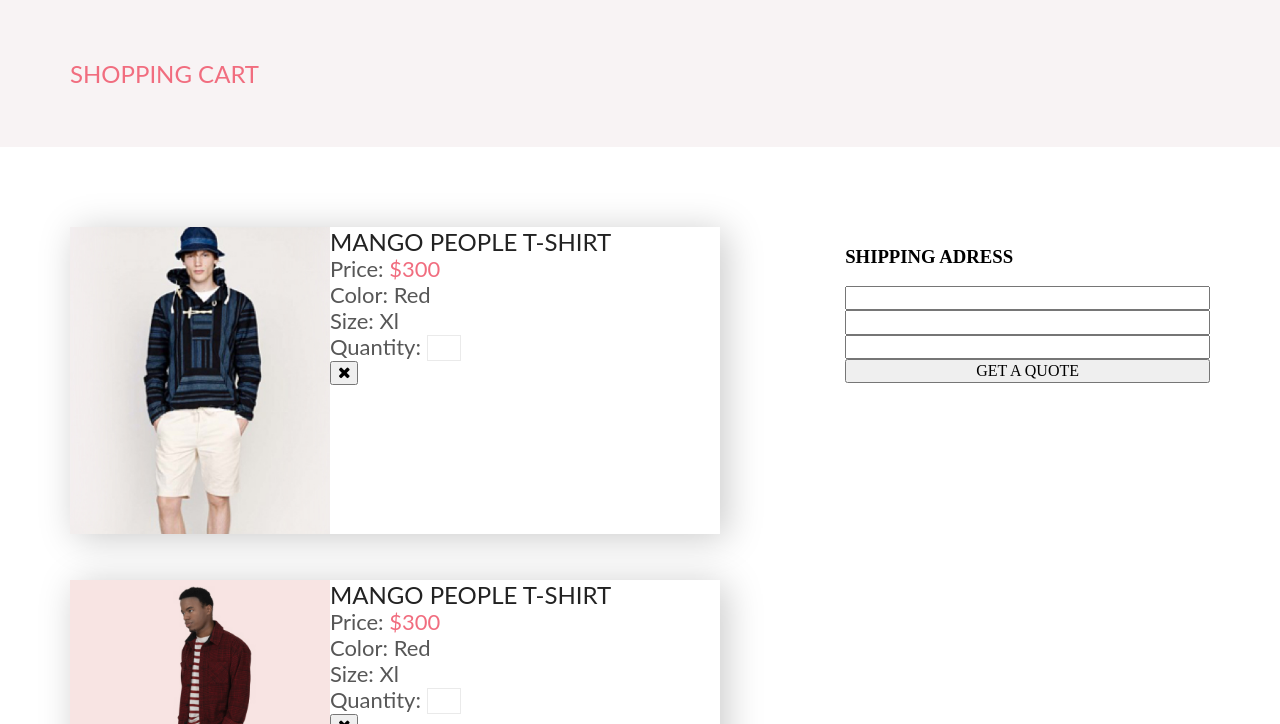
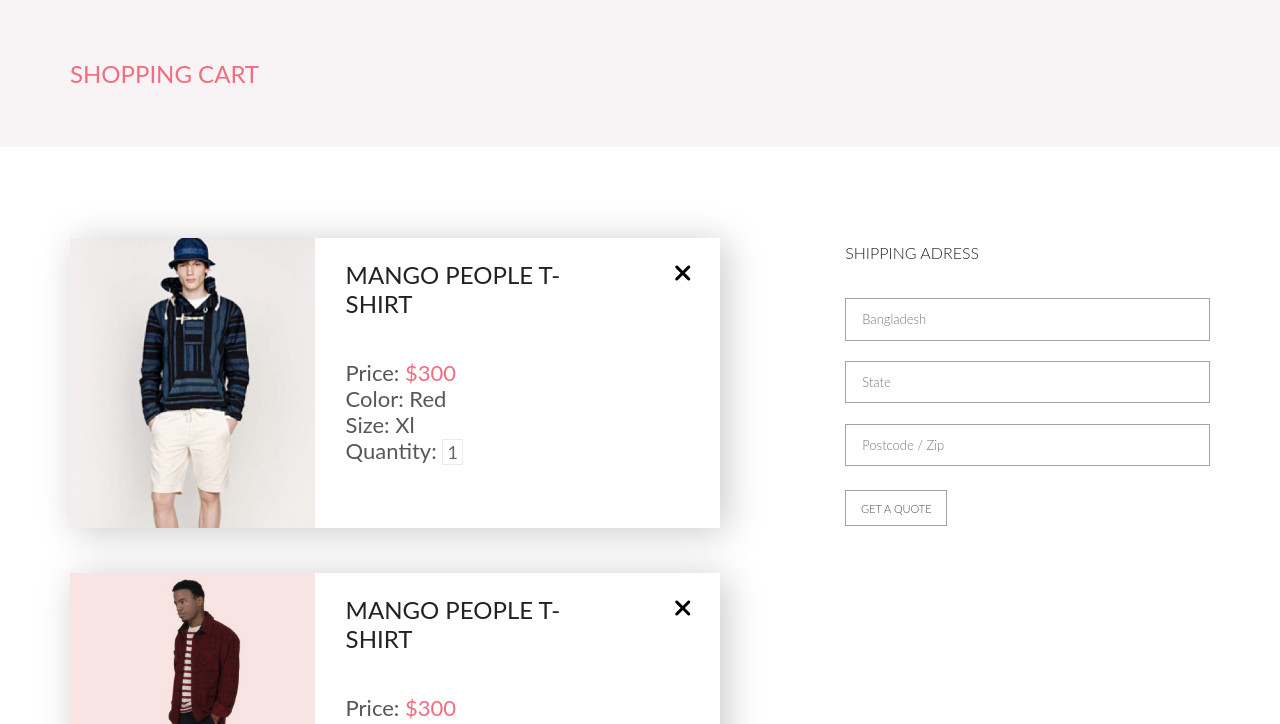
Before and after one commit to GaleArt/1-3-Professional-layout, a plain HTML site: page Cart.html in a window 1280 px wide. Shown: the part 76-800 px from the top of the page. Drawn offline with Linux system fonts and the light colour scheme; a web font is replaced by a local one.

Commit message:
1) Подключил скрипт с font-awesome 2) Сделал анимацию кнопок 3) Сделал alert для close btn и ссылку для continued 4) Поверстал инпуты

```diff
--- a/Cart.html
+++ b/Cart.html
@@ -144,43 +144,45 @@
             <figure class="cart__item">
               <a href="Product.html">
                 <img src="assets/featured-3.jpg" alt="card-3"></a>
-              <form action="cart option">
+              <form action="Cart.html">
                 <h3>MANGO  PEOPLE  T-SHIRT</h3>
                 <p>Price: <span>$300</span></p>
                 <p>Color: Red</p>
                 <p>Size: Xl</p>
                 <p>Quantity:
-                  <input type="number" name="" min="1" max="10" id=""></p>
-                <button class="cart__button-close"><i class="fa fa-times" aria-hidden="true"></i></button>
+                  <input type="number" name="" min="1" max="10" id="item1" value="1"></p>
+                <button onclick="closeCart();" class="cart__button-close">
+                  <i class="fa-solid fa-xmark"></i></button>
               </form>
             </figure>
             <figure class="cart__item">
               <a href="Product.html">
                 <img src="assets/featured-2-2.jpg" alt="card-2-2"></a>
-              <form action="cart option">
+              <form>
                 <h3>MANGO  PEOPLE  T-SHIRT</h3>
                 <p>Price: <span>$300</span></p>
                 <p>Color: Red</p>
                 <p>Size: Xl</p>
                 <p>Quantity:
-                  <input type="number" name="" min="1" max="10" id=""></p>
-                <button class="cart__button-close"><i class="fa fa-times" aria-hidden="true"></i></button>
+                  <input type="number" name="" min="1" max="10" id="item2" value="1"></p>
+                <button onclick="closeCart();" class="cart__button-close">
+                  <i class="fa-solid fa-xmark"></i></button>
               </form>
             </figure>
             <div class="cart__buttons">
-              <button onclick="document.location='Catalog.html'"
+              <button onclick="closeCart();" type="submit"
                 class="cart__button btn-style">clear shopping cart</button>
-              <button onclick="document.location='Catalog.html'"
+              <button onclick="document.location='Cart.html'" type="submit"
                 class="cart__button btn-style">continue shopping</button>
             </div>
           </div>
           <div class="cart__price">
             <form action="quote">
               <h3>SHIPPING ADRESS</h3>
-              <input type="text">
-              <input type="text">
-              <input type="text">
-              <button>GET A QUOTE</button>
+              <input type="text" placeholder="Bangladesh">
+              <input type="text" placeholder="State">
+              <input type="text" placeholder="Postcode / Zip">
+              <button class="btn-style">get a quote</button>
             </form>
 
           </div>
@@ -233,5 +235,6 @@
     </section>
   </div>
   <script src="homework.js"></script>
+  <script src="https://kit.fontawesome.com/592f12273b.js" crossorigin="anonymous"></script>
 </body>
 </html>
--- a/homework.js
+++ b/homework.js
@@ -5,3 +5,6 @@
 function closeMenu() {
     document.getElementById('menu').style.display = "none";
 }
+function closeCart() {
+    alert('удалил :)');
+}
--- a/style.scss
+++ b/style.scss
@@ -666,11 +666,18 @@
     width: 57%;
     display: flex;
     flex-direction: column;
-    padding-top: 7%;
+    padding-top: 8%;
   }
   &__item {
     display: flex;
     box-shadow: 6px 4px 35px rgba(0, 0, 0, 0.21);
+    form {
+      display: flex;
+      flex-direction: column;
+      align-items: flex-start;
+      margin: 22px 22px 22px 31px;
+      position: relative;
+    }
     a {
       width: 40%;
     }
@@ -684,8 +691,7 @@
       object-fit: cover;
     }
     h3 {
-      padding: 0;
-      margin: 0;
+      margin: 0 93px 42px 0;
       @include txt-m ();
       font-size: 24px;
       line-height: 29px;
@@ -730,7 +736,35 @@
     @include flexible();
     justify-content: space-between;
   }
-
+  &__button {
+    button {padding: 0;}
+    @include txt-m ();
+    font-weight: 300;
+    text-transform: $ttu;
+    padding: 2.4% 6%;
+    background-color: transparent;
+    border: 1px solid #F16D7F;
+    color: #F16D7F;
+    margin: 11% 0 19.5%;
+  }
+  &__button:after {
+    background: #F16D7F;
+  }
+  &__button:hover {
+    border: 1px solid transparent;
+    outline: 0;
+    color: #ffffff;
+  }
+  &__button-close {
+    position: absolute;
+    right: 0;
+    border: none;
+    background: none;
+    font-size: 24px;
+    &:hover {
+      color: #F16D7F;
+    }
+  }
   &__price {
     width: 32%;
     display: flex;
@@ -739,6 +773,51 @@
     form {
       display: flex;
       flex-direction: column;
+    }
+    h3 {
+      @include txt-s ();
+      font-size: 16px;
+      line-height: 19px;
+      color: #222222;
+    }
+    input {
+      @include flexible ();
+      @include txt-s ();
+      font-size: 13px;
+      line-height: 16px;
+      background: transparent;
+      color: #B1B1B1;
+      border: 1px solid #A4A4A4;
+      padding: 3.4% 4.4%;
+    }
+    input:hover,
+    input:focus {
+      border: 1px solid #F16D7F;
+      outline: none;
+      color: #222222;
+    }
+    input:nth-child(2n) {
+      margin: 5.5% 0;
+    }
+    button {
+      width: 28%;
+      @include txt-s ();
+      font-size: 11px;
+      line-height: 13px;
+      color: #4A4A4A;
+      text-transform: $ttu;
+      padding: 2.8% 3.8%;
+      margin-top: 1.11%;
+      background-color: transparent;
+      border: 1px solid #A4A4A4;
+    }
+    button:after {
+      background: #F16D7F;
+    }
+    button:hover {
+      border: 1px solid transparent;
+      outline: 0;
+      color: #ffffff;
     }
   }
 }
```
Also changed, not shown: css/style.css, css/style.min.css, 2 other files.
